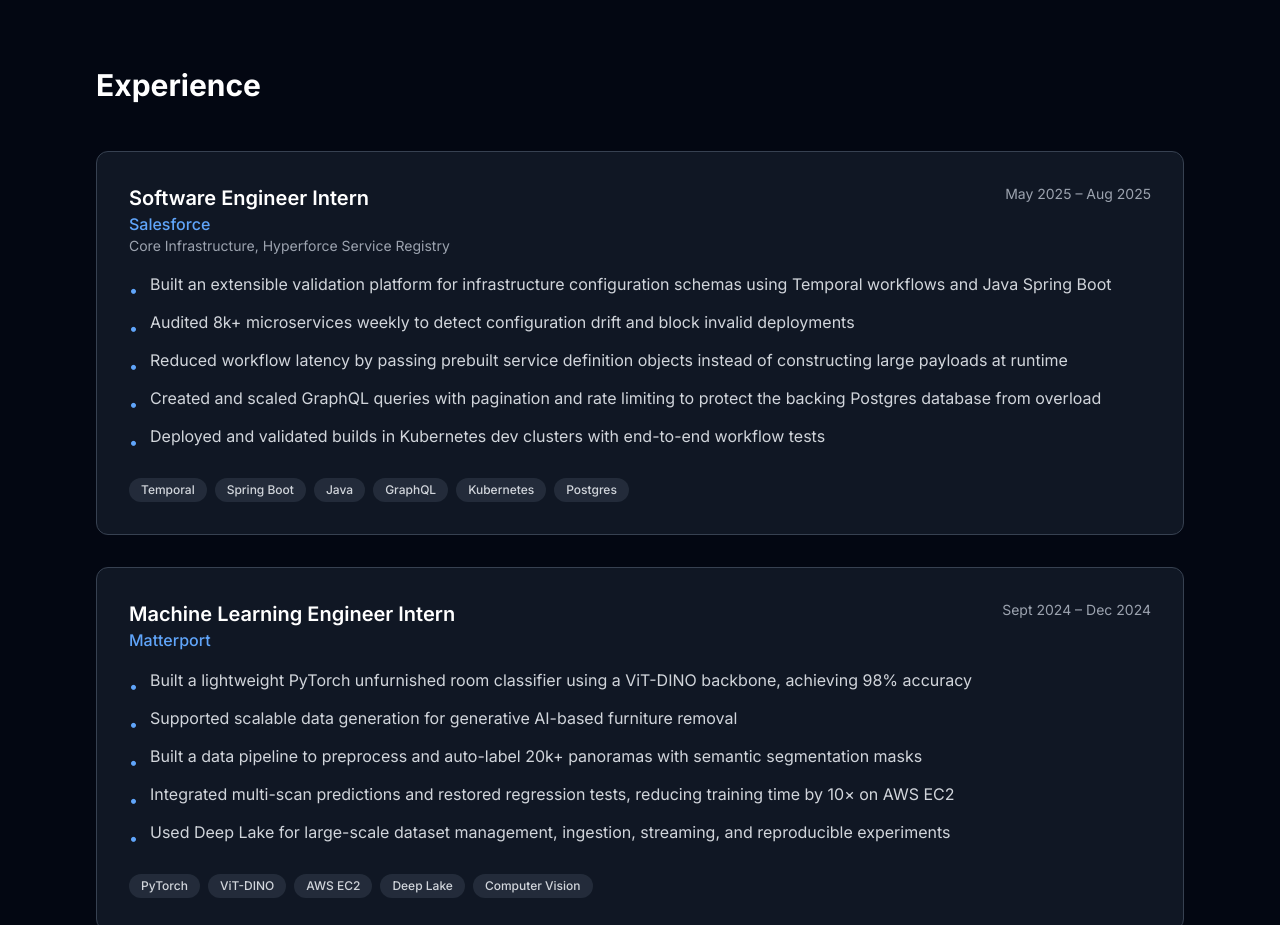
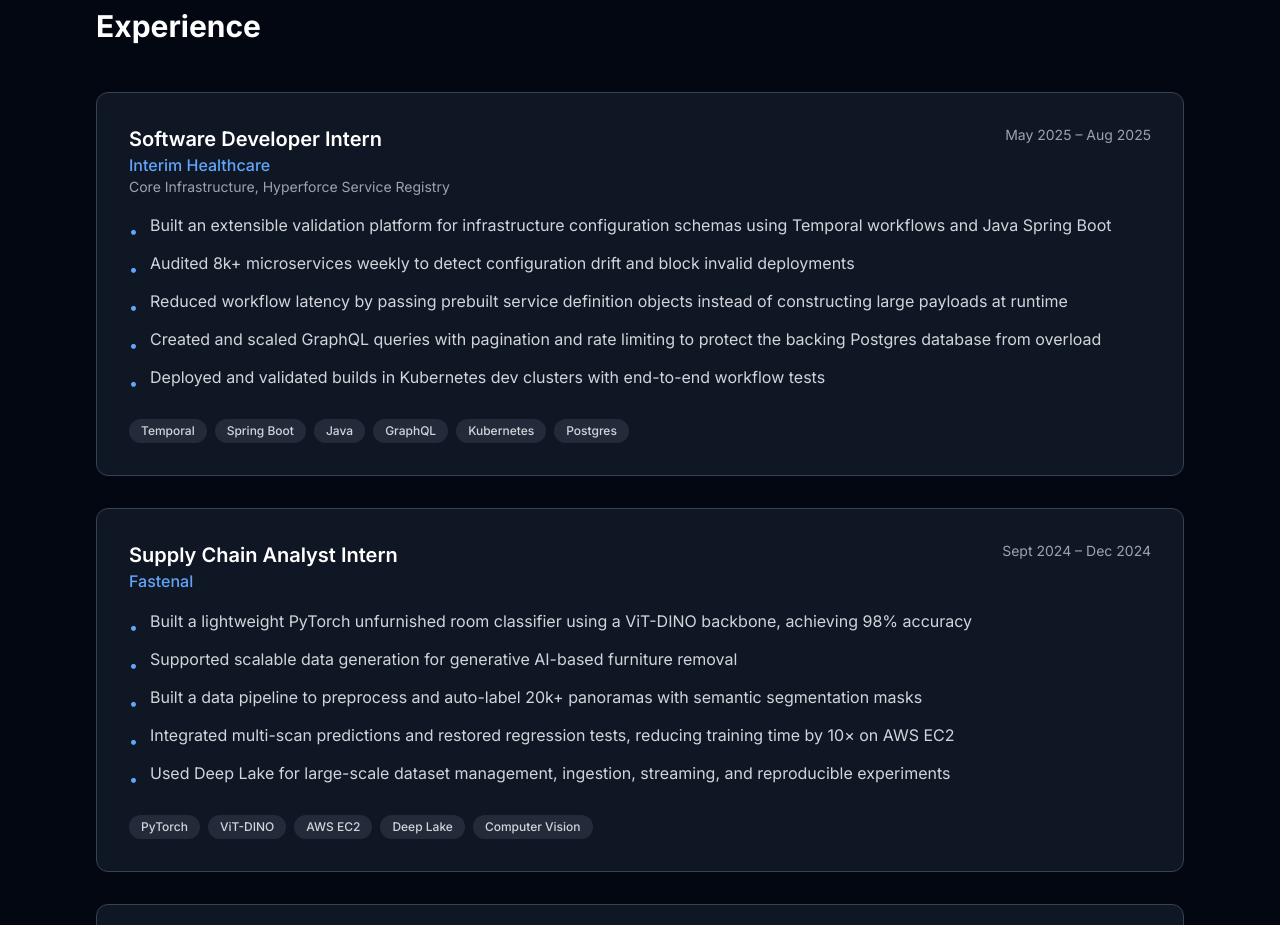
Before and after one commit to Jhammerton/jhammerton.github.io, a Next.js app: page / in a window 1280 px wide. Shown: the part 1400-2325 px from the top of the page. Built offline with nearby package versions, Linux system fonts and the light colour scheme.

Commit message:
Updated experience section

```diff
--- a/components/AboutSection.tsx
+++ b/components/AboutSection.tsx
@@ -10,8 +10,7 @@
             Currently pursuing my undergraduate degree in Business Analytics at Bradley University (expected May 2027), I am building a strong foundation in
             data science, machine learning, and software development while preparing for graduate study in data science and analytics. My work centers on developing
             data-driven solutions that turn complex information into actionable insights, from building predictive models and analytical dashboards to creating
-            scalable applications that support decision-making. I&apos;m especially interested in the intersection of machine learning, automation, and real-world
-            problem solving, where technical systems can be designed to improve efficiency, uncover patterns, and create meaningful impact.
+            scalable applications that support decision-making.
           </p>
         </div>
       </div>
--- a/components/ExperienceSection.tsx
+++ b/components/ExperienceSection.tsx
@@ -1,7 +1,7 @@
 const experiences = [
   {
-    title: "Software Engineer Intern",
-    company: "Salesforce",
+    title: "Software Developer Intern",
+    company: "Interim Healthcare",
     team: "Core Infrastructure, Hyperforce Service Registry",
     dates: "May 2025 – Aug 2025",
     bullets: [
@@ -14,8 +14,8 @@
     tags: ["Temporal", "Spring Boot", "Java", "GraphQL", "Kubernetes", "Postgres"],
   },
   {
-    title: "Machine Learning Engineer Intern",
-    company: "Matterport",
+    title: "Supply Chain Analyst Intern",
+    company: "Fastenal",
     dates: "Sept 2024 – Dec 2024",
     bullets: [
       "Built a lightweight PyTorch unfurnished room classifier using a ViT-DINO backbone, achieving 98% accuracy",
```
